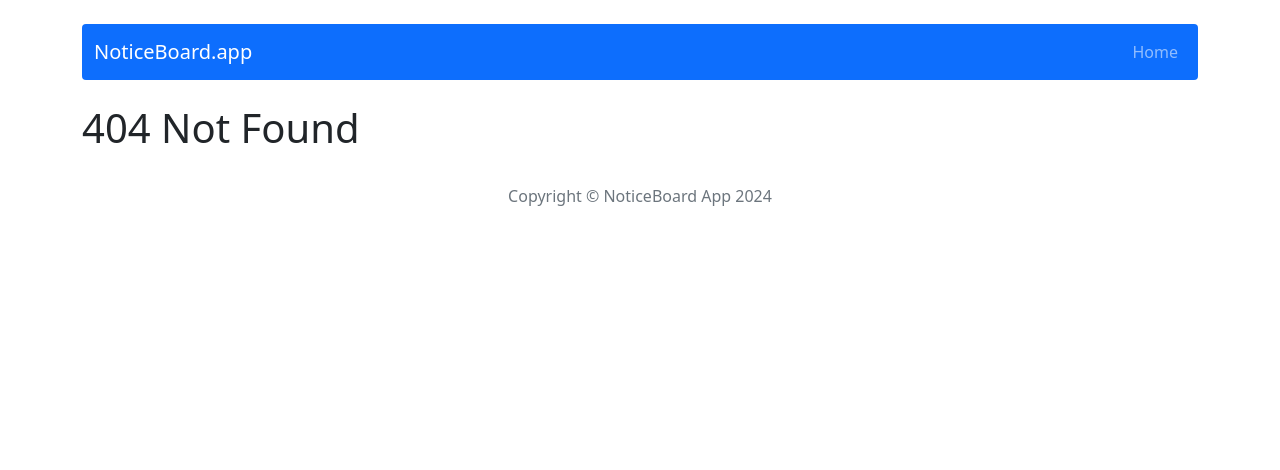
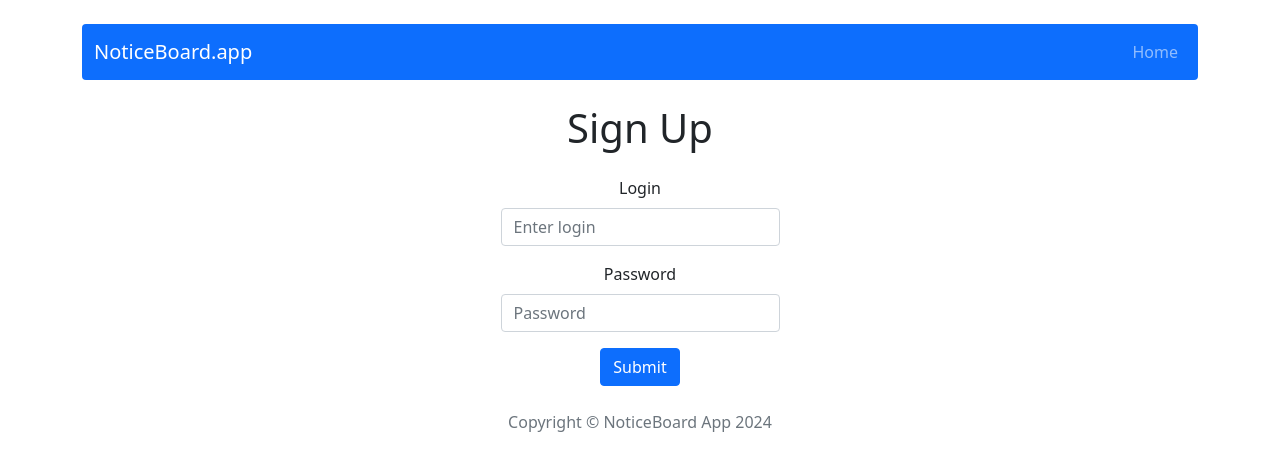
Before and after one commit to peterweglo/NoticeBoardApp-fullstack, a React (Create React App) app in the folder client/: page /login in a window 1280 px wide. Before the commit this address had no page. Shown: the top 470 px of the page. Built offline with nearby package versions, Linux system fonts and the light colour scheme; no server answers.

Commit message:
Add Login component

```diff
--- a/client/src/App.js
+++ b/client/src/App.js
@@ -7,8 +7,38 @@ import { Container } from 'react-bootstrap';
 import AdPage from './components/pages/AdPage/AdPage';
 import AddAdPage from './components/pages/AddAdPage/AddAdPage';
 import Register from './components/pages/Register/Register';
+import Login from './components/pages/Login/Login';
+import { useDispatch } from 'react-redux';
+import { API_URL } from './config';
+import { useEffect } from 'react';
+import { logIn } from './redux/userRedux';
 
 const App = () => {
+  const dispatch = useDispatch();
+  useEffect(() => {
+    const options = {
+      method: 'GET',
+      credentials: 'include',
+    };
+
+    fetch(`${API_URL}/auth/user`, options)
+      .then((res) => {
+        if (res.status === 200) {
+          return res.json();
+        } else if (res.status === 401) {
+          throw new Error('Not authenticated');
+        }
+      })
+      .then((data) => {
+        if (data && data.login) {
+          dispatch(logIn({ login: data.login }));
+        }
+      })
+      .catch((error) => {
+        console.log(error.message);
+      });
+  }, [dispatch]);
+
   return (
     <Container>
       <Header />
@@ -16,9 +46,9 @@ const App = () => {
         <Route path='/' element={<Home />} />
         <Route path='/ad/:id' element={<AdPage />} />
         <Route path='/ad/add' element={<AddAdPage />} />
-        {/* <Route path='/ad/edit/:id' element={<EditAd />} />
+        {/* <Route path='/ad/edit/:id' element={<EditAd />} /> */}
         <Route path='/login' element={<Login />} />
-        <Route path='/logout' element={<Logout />} /> */}
+        {/* <Route path='/logout' element={<Logout />} /> */}
         <Route path='/register' element={<Register />} />
         <Route path='*' element={<NotFound />} />
       </Routes>
--- /dev/null
+++ b/client/src/components/pages/Login/Login.js
@@ -0,0 +1,101 @@
+import { Form, Button, Alert, Spinner } from 'react-bootstrap';
+import { useState } from 'react';
+import { API_URL } from '../../../config';
+import { useDispatch } from 'react-redux';
+import { useNavigate } from 'react-router-dom';
+import { logIn } from '../../../redux/userRedux';
+
+const Login = () => {
+  const [login, setLogin] = useState('');
+  const [password, setPassword] = useState('');
+  const [status, setStatus] = useState(null);
+  const navigate = useNavigate();
+  const dispatch = useDispatch();
+
+  const submitHandler = (e) => {
+    e.preventDefault();
+
+    const options = {
+      method: 'POST',
+      body: JSON.stringify({ login, password }),
+      headers: {
+        'Content-Type': 'application/json',
+      },
+      credentials: 'include',
+    };
+
+    setStatus('loading');
+
+    fetch(`${API_URL}/auth/login`, options)
+      .then((res) => {
+        if (res.status === 200) {
+          setStatus('success');
+          dispatch(logIn(login));
+          setTimeout(() => {
+            navigate('/');
+          }, 1000);
+        } else if (res.status === 400) {
+          setStatus('clientError');
+        } else {
+          setStatus('serverError');
+        }
+      })
+      .catch((err) => {
+        setStatus('serverError');
+      });
+  };
+
+  return (
+    <Form
+      className='col-12 col-sm-3 mx-auto text-center'
+      onSubmit={submitHandler}
+    >
+      <h1 className='my-4'>Sign Up</h1>
+      {status === 'success' && (
+        <Alert variant='success'>
+          <Alert.Heading>Success!</Alert.Heading>
+          <p>You have been successFully logged in!</p>
+        </Alert>
+      )}
+      {status === 'clientError' && (
+        <Alert variant='danger'>
+          <Alert.Heading>Incorrect data</Alert.Heading>
+          <p>Login or password are incorrect</p>
+        </Alert>
+      )}
+      {status === 'serverError' && (
+        <Alert variant='danger'>
+          <Alert.Heading>Something went wrong</Alert.Heading>
+          <p>Unexpected error, try again</p>
+        </Alert>
+      )}
+      {status === 'loading' && (
+        <Spinner animation='border' role='status'></Spinner>
+      )}
+
+      <Form.Group className='mb-3' controlId='formLogin'>
+        <Form.Label>Login</Form.Label>
+        <Form.Control
+          type='text'
+          value={login}
+          onChange={(e) => setLogin(e.target.value)}
+          placeholder='Enter login'
+        />
+      </Form.Group>
+      <Form.Group className='mb-3' controlId='formPassword'>
+        <Form.Label>Password</Form.Label>
+        <Form.Control
+          type='password'
+          value={password}
+          onChange={(e) => setPassword(e.target.value)}
+          placeholder='Password'
+        />
+      </Form.Group>
+      <Button variant='primary' type='submit'>
+        Submit
+      </Button>
+    </Form>
+  );
+};
+
+export default Login;
--- a/client/src/redux/InitialState.js
+++ b/client/src/redux/InitialState.js
@@ -1,5 +1,6 @@
 const initialState = {
   ads: [],
+  user: null,
 };
 
 export default initialState;
--- a/client/src/redux/store.js
+++ b/client/src/redux/store.js
@@ -2,9 +2,11 @@ import { createStore, combineReducers, applyMiddleware, compose } from 'redux';
 import thunk from 'redux-thunk';
 import initialState from './InitialState';
 import adsReducer from './adsRedux';
+import userReducer from './userRedux';
 
 const subreducers = {
   ads: adsReducer,
+  user: userReducer,
 };
 
 const reducer = combineReducers(subreducers);
--- /dev/null
+++ b/client/src/redux/userRedux.js
@@ -0,0 +1,21 @@
+const createActionName = (actionName) => `app/user/${actionName}`;
+const LOGIN = createActionName('LOGIN');
+const LOGOUT = createActionName('LOGOUT');
+
+export const getUser = (state) => state.user;
+
+export const logIn = (payload) => ({ type: LOGIN, payload });
+export const logOut = (payload) => ({ type: LOGOUT, payload });
+
+const userReducer = (statePart = null, action = {}) => {
+  switch (action.type) {
+    case LOGIN:
+      return action.payload;
+    case LOGOUT:
+      return null;
+    default:
+      return statePart;
+  }
+};
+
+export default userReducer;
```
Also changed, not shown: 2 other files (tests, documents, lock files or other folders).
